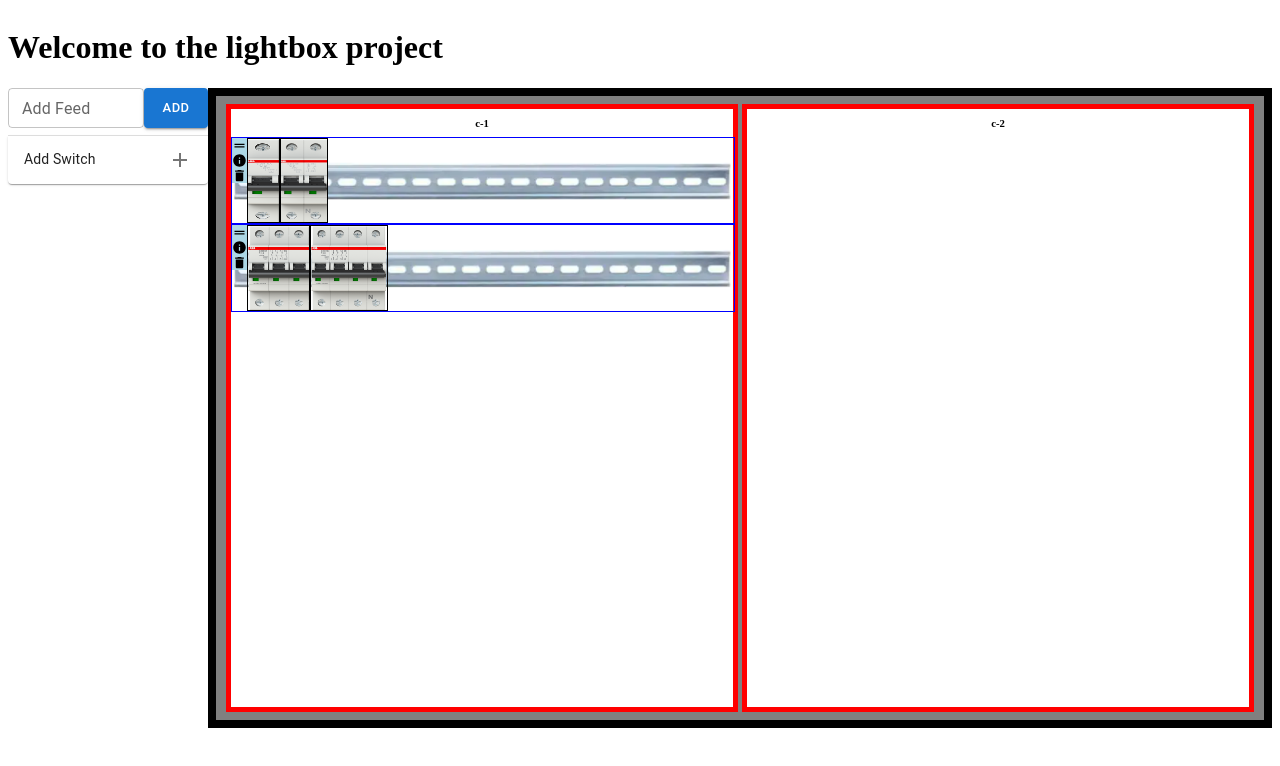
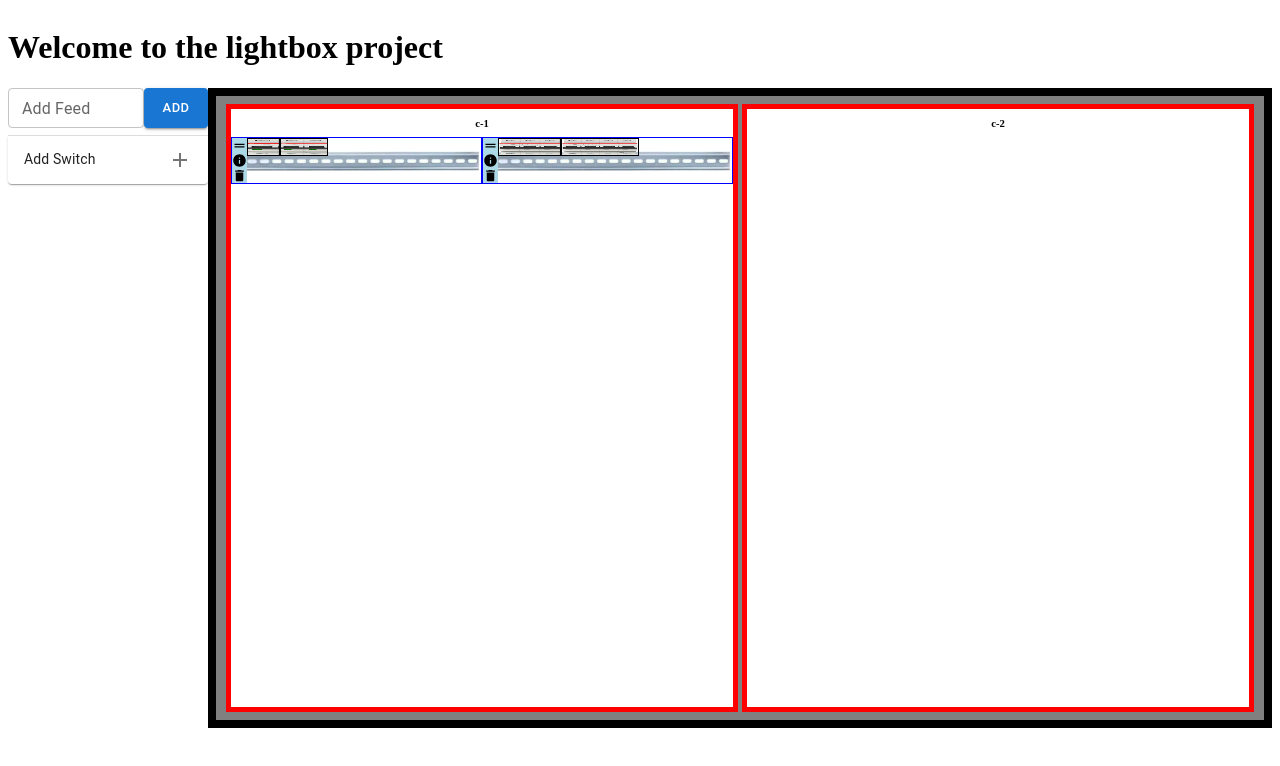
Before and after one commit to ItamarGerasy/lightbox, a React (Create React App) app: page / in a window 1280 px wide. Shown: the top 766 px of the page. Built offline with nearby package versions, Linux system fonts and the light colour scheme.

Commit message:
changed class component into react component

```diff
--- a/src/components/Compartment.tsx
+++ b/src/components/Compartment.tsx
@@ -6,28 +6,21 @@ import { Draggable } from 'react-beautiful-dnd';
 import { StrictModeDroppable } from './general/StrictModeDroppable'
 import { useGlobalState } from './MainAppState';
 import { Compartment as CompartmentType, Modules } from './general/typeForComponents';
-import { Title } from './general/GeneralStyles.styles'
+import { FlexBox, Title } from './general/GeneralStyles.styles'
 
 type InnerModulesListProps = {
   modulesOrderedList: Array<string>;
   modules: Modules;
 }
 
-class InnerModulesList extends React.Component<InnerModulesListProps> {
-
-  shouldComponentUpdate(nextProps: InnerModulesListProps) {
-    if (nextProps === this.props) {
-      return false;
-    }
-    return true;
-  }
-
-  render(): React.ReactNode{
-    const { modules, modulesOrderedList } = this.props;
-
-    return modulesOrderedList.map((moduleId, index) => (
-      <Module key={moduleId} module={modules[moduleId]} index={index} />))
-  }
+const InnerModulesList: React.FC<InnerModulesListProps> = ( { modules, modulesOrderedList } ) => {
+    return (
+      <FlexBox>
+        {modulesOrderedList.map((moduleId: string, index: number) => (
+          <Module key={moduleId} module={modules[moduleId]} index={index} />)
+        )}
+      </FlexBox>
+    )
 }
 
 interface CompartmentProps {
```
